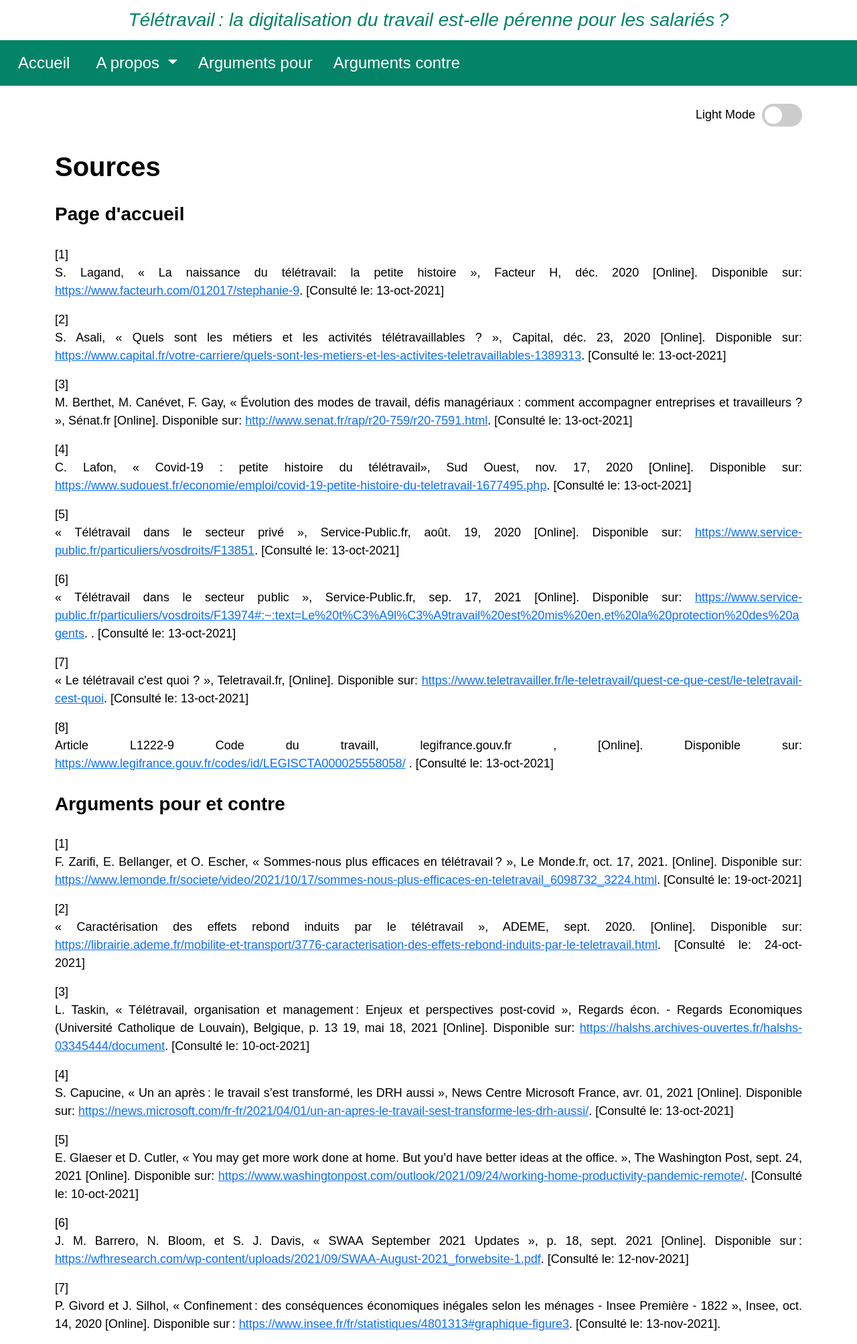
After one commit to sea-gull-diana/Teletravail, a PHP site: page /sources.php in a window 1280 px wide. The commit adds this page. Shown: the whole page at 67% size. Run offline with PHP 8.4, Linux system fonts and the light colour scheme.

```diff
--- a/css/styles.css
+++ b/css/styles.css
@@ -280,6 +280,9 @@ img {
 strong {color: rgb(3, 131, 103);}
 
 @media(max-width: 768px) {
+  h6{
+    border-left: 190px solid #ddd;
+    border-right: 190px solid #ddd;  }
   #photoTeam {
     width: 70%;
     height: 70%;
--- a/layout.php
+++ b/layout.php
@@ -34,6 +34,7 @@
             <li><a class="dropdown-item" href="./presentation.php">Présentation du projet</a></li>
             <li><a class="dropdown-item" href="./team.php">Notre équipe</a></li>
             <li><a class="dropdown-item" href="./contact.php">Contacts</a></li>
+            <li><a class="dropdown-item" href="./sources.php">Sources</a></li>
           </ul>
         </li>
         <li class="nav-item">
--- /dev/null
+++ b/sources.php
@@ -0,0 +1,115 @@
+<?php
+include("darkmode.php");
+$title = "Télétravail - Equipe";
+include("layout.php");
+?>
+    <main class="container-lg">
+
+        <h1>Sources</h1>
+        <div class="pageSources">
+            <h3>Page d'accueil</h3>
+            <span>[1]</span>
+            <p>S. Lagand, « La naissance du télétravail: la petite histoire », Facteur H, déc. 2020 [Online]. Disponible
+                sur: <a href="https://www.facteurh.com/012017/stephanie-9">
+                    https://www.facteurh.com/012017/stephanie-9</a>. [Consulté le: 13-oct-2021]</p>
+            <span>[2]</span>
+            <p>S. Asali, « Quels sont les métiers et les activités télétravaillables ? », Capital, déc. 23, 2020
+                [Online].
+                Disponible sur:
+                <a
+                    href="https://www.capital.fr/votre-carriere/quels-sont-les-metiers-et-les-activites-teletravaillables-1389313">
+                    https://www.capital.fr/votre-carriere/quels-sont-les-metiers-et-les-activites-teletravaillables-1389313</a>.
+                [Consulté le: 13-oct-2021]
+            </p>
+            <span>[3]</span>
+            <p>M. Berthet, M. Canévet, F. Gay, « Évolution des modes de travail, défis managériaux : comment accompagner
+                entreprises et travailleurs ? », Sénat.fr [Online]. Disponible sur:
+                <a href="http://www.senat.fr/rap/r20-759/r20-7591.html">
+                    http://www.senat.fr/rap/r20-759/r20-7591.html</a>. [Consulté le: 13-oct-2021]
+            </p>
+            <span>[4]</span>
+            <p>C. Lafon, « Covid-19 : petite histoire du télétravail», Sud Ouest, nov. 17, 2020 [Online]. Disponible
+                sur:
+                <a href="https://www.sudouest.fr/economie/emploi/covid-19-petite-histoire-du-teletravail-1677495.php">
+                    https://www.sudouest.fr/economie/emploi/covid-19-petite-histoire-du-teletravail-1677495.php</a>.
+                [Consulté
+                le:
+                13-oct-2021]
+            </p>
+            <span>[5]</span>
+            <p>« Télétravail dans le secteur privé », Service-Public.fr, août. 19, 2020 [Online]. Disponible sur:
+                <a href="https://www.service-public.fr/particuliers/vosdroits/F13851">
+                    https://www.service-public.fr/particuliers/vosdroits/F13851</a>. [Consulté le: 13-oct-2021]
+            </p>
+            <span>[6]</span>
+            <p>« Télétravail dans le secteur public », Service-Public.fr, sep. 17, 2021 [Online]. Disponible sur:
+                <a
+                    href="https://www.service-public.fr/particuliers/vosdroits/F13974#:~:text=Le%20t%C3%A9l%C3%A9travail%20est%20mis%20en,et%20la%20protection%20des%20agents">https://www.service-public.fr/particuliers/vosdroits/F13974#:~:text=Le%20t%C3%A9l%C3%A9travail%20est%20mis%20en,et%20la%20protection%20des%20agents</a>.
+                . [Consulté le: 13-oct-2021]
+            </p>
+            <span>[7]</span>
+            <p>« Le télétravail c'est quoi ? », Teletravail.fr, [Online]. Disponible sur:
+                <a
+                    href="https://www.teletravailler.fr/le-teletravail/quest-ce-que-cest/le-teletravail-cest-quoi">https://www.teletravailler.fr/le-teletravail/quest-ce-que-cest/le-teletravail-cest-quoi</a>.
+                [Consulté le:
+                13-oct-2021]
+            </p>
+            <span>[8]</span>
+            <p>Article L1222-9 Code du travaill, legifrance.gouv.fr , [Online]. Disponible sur:
+                <a
+                    href="https://www.legifrance.gouv.fr/codes/id/LEGISCTA000025558058/">https://www.legifrance.gouv.fr/codes/id/LEGISCTA000025558058/</a>
+                . [Consulté le: 13-oct-2021]
+            </p>
+
+
+            <h3>Arguments pour et contre</h3>
+            <span>[1]</span>
+            <p>F. Zarifi, E. Bellanger, et O. Escher, « Sommes-nous plus efficaces en télétravail ? », Le Monde.fr, oct.
+                17, 2021. [Online]. Disponible sur: <a
+                    href="https://www.lemonde.fr/societe/video/2021/10/17/sommes-nous-plus-efficaces-en-teletravail_6098732_3224.html"
+                    target=_blank>https://www.lemonde.fr/societe/video/2021/10/17/sommes-nous-plus-efficaces-en-teletravail_6098732_3224.html</a>.
+                [Consulté le: 19-oct-2021]</p>
+            <span >[2]</span>
+            <p>« Caractérisation des effets rebond induits par le télétravail », ADEME, sept. 2020. [Online]. Disponible
+                sur: <a
+                    href="https://librairie.ademe.fr/mobilite-et-transport/3776-caracterisation-des-effets-rebond-induits-par-le-teletravail.html"
+                    target=_blank>https://librairie.ademe.fr/mobilite-et-transport/3776-caracterisation-des-effets-rebond-induits-par-le-teletravail.html</a>.
+                [Consulté le: 24-oct-2021]</p>
+            <span >[3]</span>
+            <p>L. Taskin, « Télétravail, organisation et management&#8239;: Enjeux et perspectives post-covid », Regards
+                écon. - Regards Economiques (Université Catholique de Louvain), Belgique, p. 13 19, mai 18, 2021
+                [Online]. Disponible sur: <a href="https://halshs.archives-ouvertes.fr/halshs-03345444/document"
+                    target=_blank>https://halshs.archives-ouvertes.fr/halshs-03345444/document</a>. [Consulté le:
+                10-oct-2021]</p>
+            <span >[4]</span>
+            <p>S. Capucine, « Un an après : le travail s’est transformé, les DRH aussi », News Centre Microsoft France,
+                avr. 01, 2021 [Online]. Disponible sur: <a
+                    href="https://news.microsoft.com/fr-fr/2021/04/01/un-an-apres-le-travail-sest-transforme-les-drh-aussi/"
+                    target=_blank>https://news.microsoft.com/fr-fr/2021/04/01/un-an-apres-le-travail-sest-transforme-les-drh-aussi/</a>.
+                [Consulté le: 13-oct-2021]</p>
+            <span >[5]</span>
+            <p>E. Glaeser et D. Cutler, « You may get more work done at home. But you’d have better ideas at the office.
+                », The Washington Post, sept. 24, 2021 [Online]. Disponible sur: <a
+                    href="https://www.washingtonpost.com/outlook/2021/09/24/working-home-productivity-pandemic-remote/"
+                    target=_blank>https://www.washingtonpost.com/outlook/2021/09/24/working-home-productivity-pandemic-remote/</a>.
+                [Consulté le: 10-oct-2021]</p>
+            <span >[6]</span>
+            <p>J. M. Barrero, N. Bloom, et S. J. Davis, « SWAA September 2021 Updates », p. 18, sept. 2021 [Online].
+                Disponible sur&#8239;: <a
+                    href="https://wfhresearch.com/wp-content/uploads/2021/09/SWAA-August-2021_forwebsite-1.pdf"
+                    target=_blank>https://wfhresearch.com/wp-content/uploads/2021/09/SWAA-August-2021_forwebsite-1.pdf</a>.
+                [Consulté le: 12-nov-2021]</p>
+            <span >[7]</span>
+            <p>P. Givord et J. Silhol, « Confinement&#8239;: des conséquences économiques inégales selon les ménages -
+                Insee Première - 1822 », Insee, oct. 14, 2020 [Online]. Disponible sur&#8239;: <a
+                    href="https://www.insee.fr/fr/statistiques/4801313#graphique-figure3"
+                    target=_blank>https://www.insee.fr/fr/statistiques/4801313#graphique-figure3</a>. [Consulté le:
+                13-nov-2021].</p>
+        </div>
+
+
+
+    </main>
+</body>
+
+</html>
```
Also changed, not shown: Images/Dziyana.jpg (added), Images/Jiayi.jpg (added).
